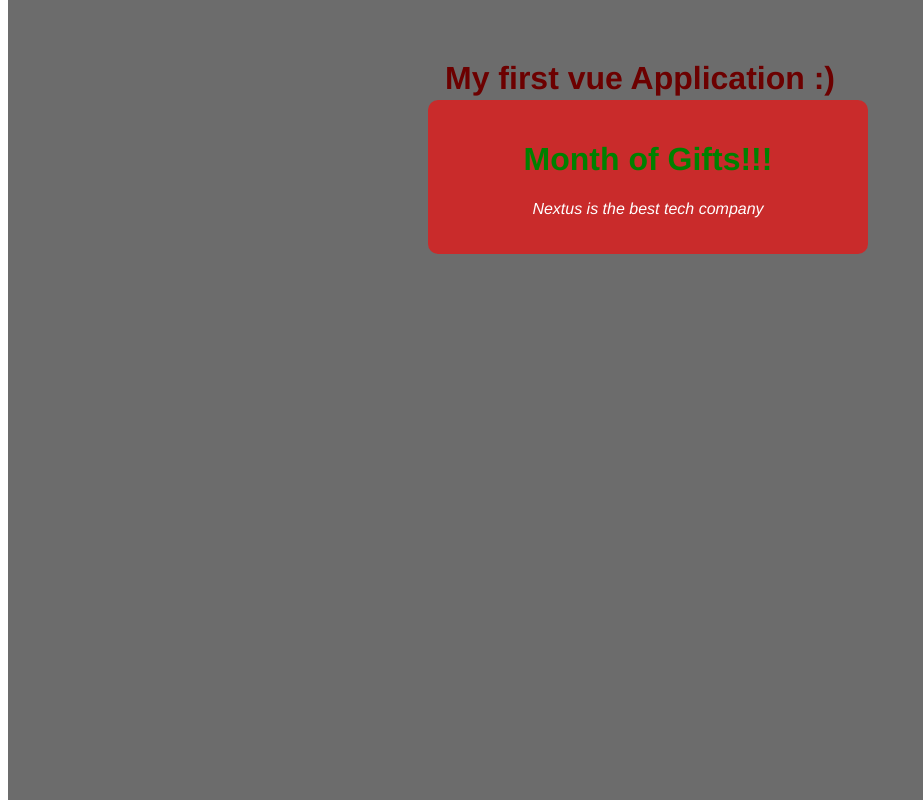
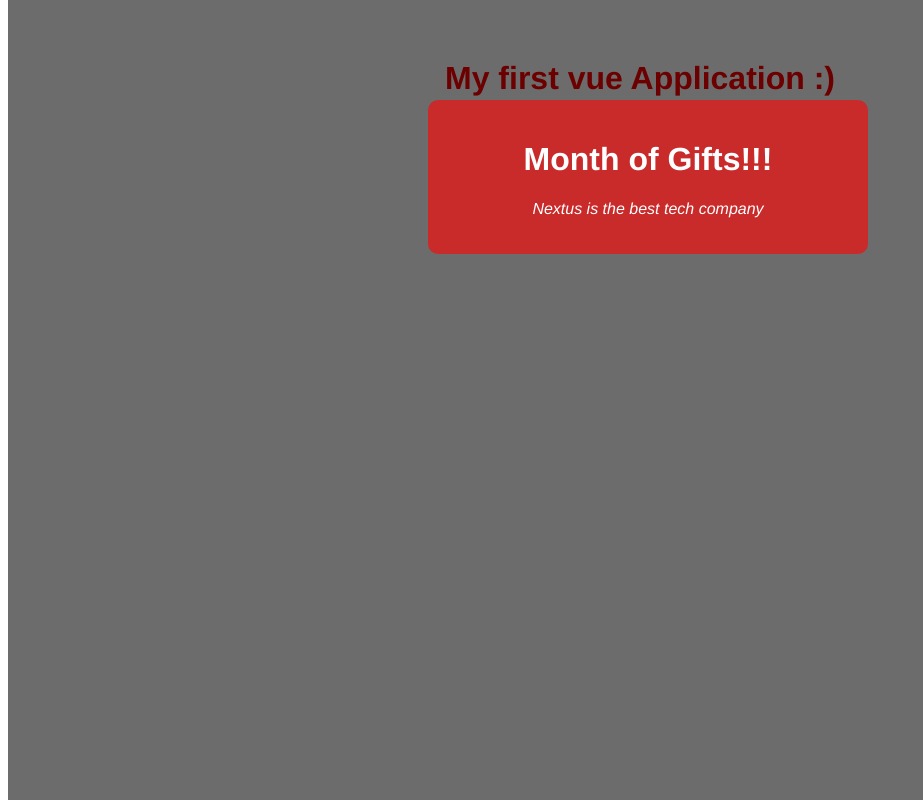
Before and after one commit to kiboma2021/VueCLI, a Vue app: page / in a window 1280 px wide. Both pictures are taken after a click on the button "Open Modal". Shown: the whole page, without its empty margins (0-923 px from the left). Built offline with nearby package versions, Linux system fonts and the light colour scheme.

Commit message:
Update modal styles

```diff
--- a/src/components/Modal.vue
+++ b/src/components/Modal.vue
@@ -31,7 +31,7 @@ export default {
 }
 
 h1 {
-    color: green;
+    color: white;
     font-style: normal;
 }
 .modal.sale {
```
